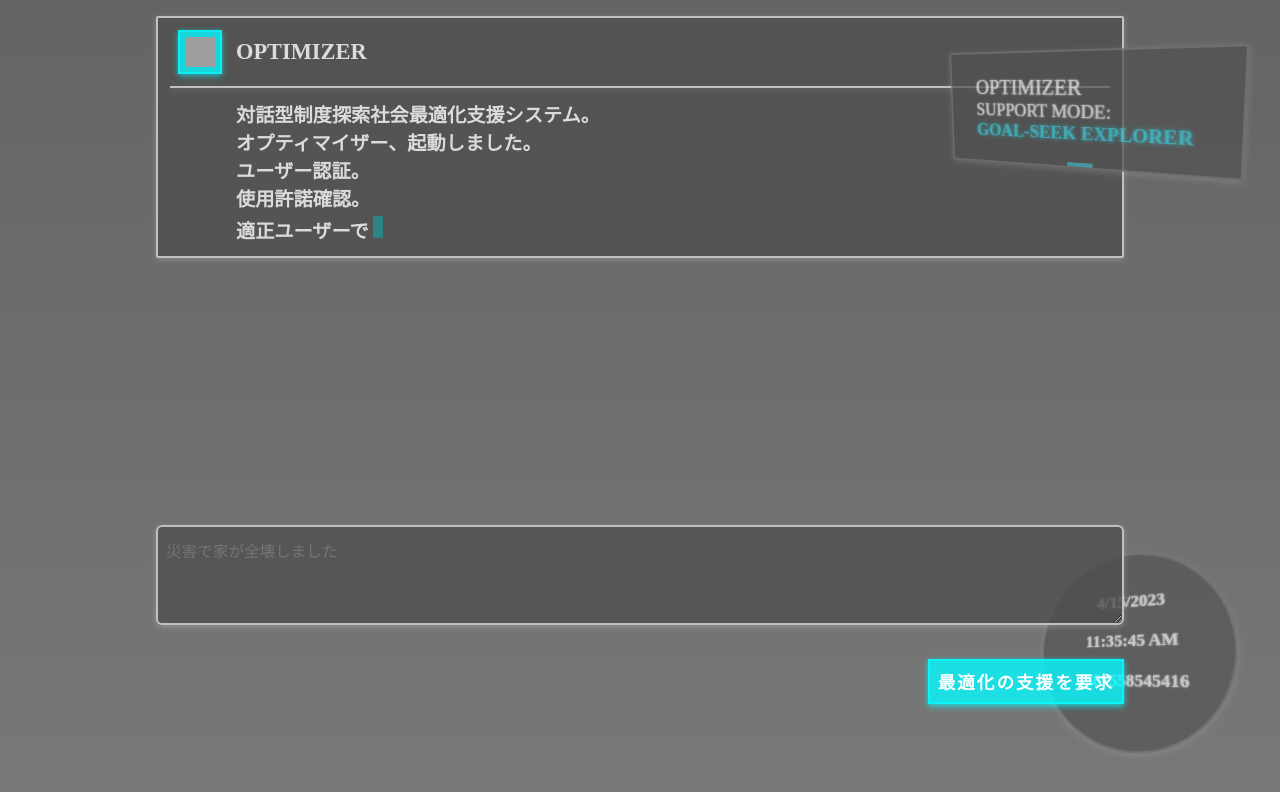
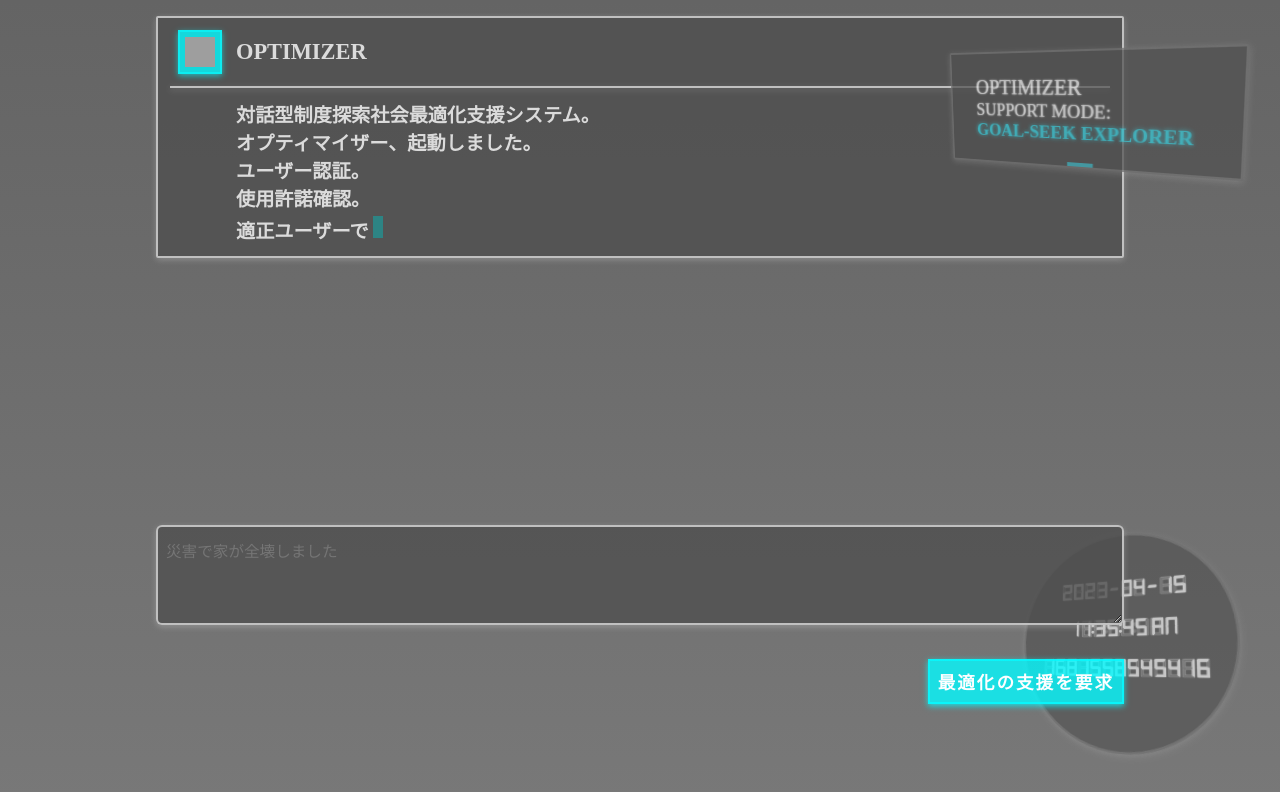
Before and after one commit to yuiseki/OPTIMIZER, a Next.js app: page / in a window 1280 px wide. Shown: the top 792 px of the page. Built offline with nearby package versions, Linux system fonts and the light colour scheme; grey boxes are pictures that could not be loaded.

Commit message:
use DSEG7 font

```diff
--- a/src/components/CircleClock.tsx
+++ b/src/components/CircleClock.tsx
@@ -25,45 +25,43 @@ export const CircleClock: React.FC = () => {
         position: "absolute",
         bottom: 50,
         right: 50,
-        width: "200px",
-        height: "200px",
-        borderRadius: "250px",
+        width: "220px",
+        height: "220px",
+        borderRadius: "220px",
         border: "2px solid rgba(219, 219, 219, 0.2)",
         boxShadow: "0 2px 6px 0 rgba(219, 219, 219, 0.2)",
         backgroundColor: "rgba(79, 79, 79, 0.8)",
         opacity: "0.8",
         transform: "perspective(250px) rotateX(5deg) rotateY(-15deg)",
+        fontFamily: "D7MR",
+        fontSize: "1em",
+        fontWeight: "bold",
       }}
     >
       <div
         style={{
-          fontWeight: "bold",
-          fontSize: "1.1em",
           flex: "0 0 40px",
-          textShadow: "0 0 2px rgba(255, 255, 255, 1)",
         }}
       >
-        {now.toLocaleDateString()}
+        <span className="circleClockDate">{`${now.getFullYear()}-${(
+          now.getMonth() + 1
+        )
+          .toString()
+          .padStart(2, "0")}-${now.getDate()}`}</span>
       </div>
       <div
         style={{
-          fontWeight: "bold",
-          fontSize: "1.1em",
           flex: "0 0 40px",
-          textShadow: "0 0 2px rgba(255, 255, 255, 1)",
         }}
       >
-        {now.toLocaleTimeString()}
+        <span className="circleClockTime">{now.toLocaleTimeString()}</span>
       </div>
       <div
         style={{
-          fontWeight: "bold",
-          fontSize: "1.1em",
           flex: "0 0 40px",
-          textShadow: "0 0 2px rgba(255, 255, 255, 1)",
         }}
       >
-        {now.getTime()}
+        <span className="circleClockUnixTime">{now.getTime()}</span>
       </div>
     </div>
   );
--- a/src/styles/globals.css
+++ b/src/styles/globals.css
@@ -106,6 +106,11 @@ a {
   }
 }
 
+@font-face {
+  font-family: "D7MR";
+  src: url("/fonts/DSEG7Modern-Regular.ttf") format("woff");
+}
+
 @keyframes border-bottom-loop {
   0% {
     width: 0%;
@@ -142,3 +147,57 @@ a {
   display: inline-block;
   animation: cursor-blink 0.2s steps(2) infinite;
 }
+
+.circleClockDate {
+  position: relative;
+  text-shadow: 0 0 1px rgba(255, 255, 255, 1);
+}
+
+.circleClockDate::after {
+  position: absolute;
+  white-space: nowrap;
+  top: 0;
+  left: 50%;
+  transform: translateX(-50%);
+  color: gray;
+  opacity: 0.8;
+  font-size: 1em;
+  content: "8888-88-88";
+  z-index: -1;
+}
+
+.circleClockTime {
+  position: relative;
+  text-shadow: 0 0 1px rgba(255, 255, 255, 1);
+}
+
+.circleClockTime::after {
+  position: absolute;
+  white-space: nowrap;
+  top: 0;
+  left: 50%;
+  transform: translateX(-50%);
+  color: gray;
+  opacity: 0.8;
+  font-size: 1em;
+  content: "88:88:88";
+  z-index: -1;
+}
+
+.circleClockUnixTime {
+  position: relative;
+  white-space: nowrap;
+  text-shadow: 0 0 1px rgba(255, 255, 255, 1);
+}
+
+.circleClockUnixTime::after {
+  position: absolute;
+  top: 0;
+  left: 50%;
+  transform: translateX(-50%);
+  color: gray;
+  opacity: 0.8;
+  font-size: 1em;
+  content: "8888888888888";
+  z-index: -1;
+}
```
Also changed, not shown: DSEG-LICENSE.txt (added), public/fonts/DSEG7Modern-Regular.ttf (added).
